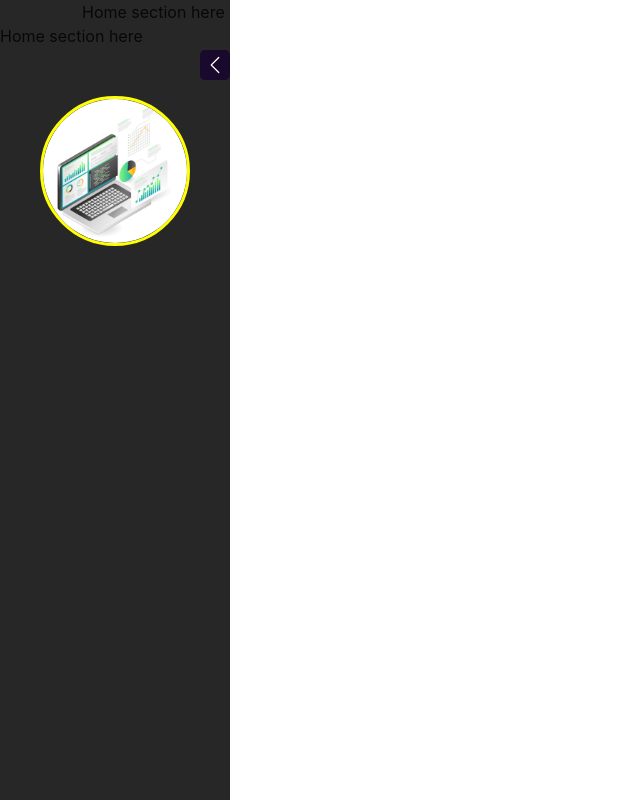
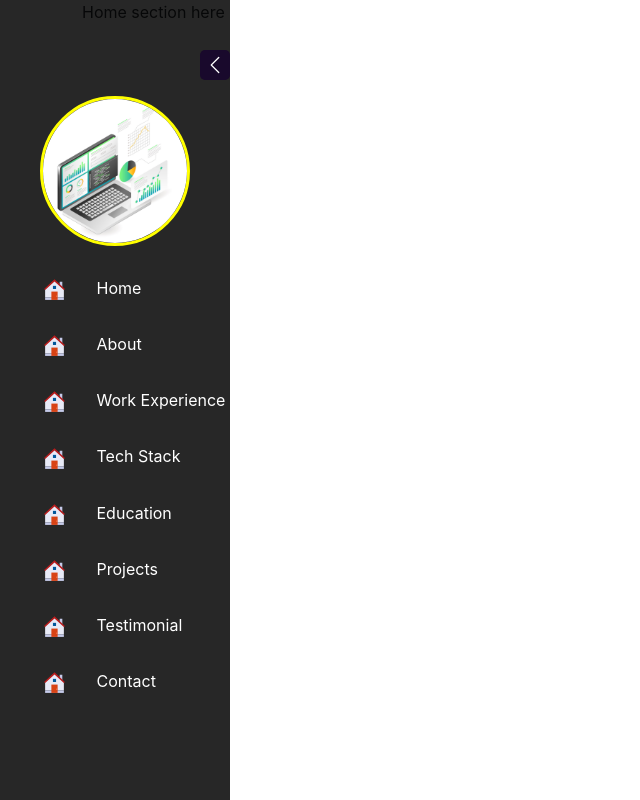
Before and after one commit to supanut-w/portfolio, a React (Create React App) app in the folder client/: page / in a window 1280 px wide. Shown: the whole page, without its empty margins (0-640 px from the left). Built offline with nearby package versions, Linux system fonts and the light colour scheme.

Commit message:
complete nav bar structure. pending on updating logo pictures

```diff
--- a/client/src/App.js
+++ b/client/src/App.js
@@ -6,7 +6,6 @@ const App = () => {
   return (
     <>
       <Sidebar />
-      <Home />
     </>
   )
 }
--- a/client/src/Components/Sidebar/Sidebar.css
+++ b/client/src/Components/Sidebar/Sidebar.css
@@ -1,6 +1,5 @@
 .sidebar-section {
-  display: flex;
-  /* background-color: #030303da; */
+  /* display: flex; */
 }
 
 .sidebar {
@@ -16,7 +15,7 @@
 
 .icon-for-sidebar-expand-and-collapse {
   display: flex;
-  align-items: right;
+  /* align-items: right; */
   justify-content: right;
   cursor: pointer;
 }
--- a/client/src/Components/Sidebar/SidebarList.css
+++ b/client/src/Components/Sidebar/SidebarList.css
@@ -9,3 +9,25 @@
   object-fit: cover;
   border: 3px solid yellow;
 }
+
+.navbar-items ul li {
+  color: white;
+  list-style-type: none;
+  cursor: pointer;
+  margin-top: 30px;
+}
+
+.navbar-items ul li svg {
+  margin-right: 25px;
+  margin-left: 10px;
+}
+
+.navbar-items-only-icons ul li {
+  list-style-type: none;
+  margin-top: 30px;
+  cursor: pointer;
+}
+
+.navbar-items-only-icons ul li svg {
+  margin-left: 10px;
+}
--- a/client/src/Components/Sidebar/SidebarList.js
+++ b/client/src/Components/Sidebar/SidebarList.js
@@ -1,6 +1,7 @@
 import React from "react";
 import "./SidebarList.css";
 import profilepic from "../../Image/laptop.jpg";
+import { FcHome } from "react-icons/fc";
 
 const SidebarList = ({ expandSidebar }) => {
   return (
@@ -11,10 +12,62 @@ const SidebarList = ({ expandSidebar }) => {
             <img src={profilepic} alt="profile picture" />
           </div>
 
-
+          <ul>
+            <li className="nav-item">
+              <FcHome size={25} /> Home
+            </li>
+            <li className="nav-item">
+              <FcHome size={25} /> About
+            </li>
+            <li className="nav-item">
+              <FcHome size={25} /> Work Experience
+            </li>
+            <li className="nav-item">
+              <FcHome size={25} /> Tech Stack
+            </li>
+            <li className="nav-item">
+              <FcHome size={25} /> Education
+            </li>
+            <li className="nav-item">
+              <FcHome size={25} /> Projects
+            </li>
+            <li className="nav-item">
+              <FcHome size={25} /> Testimonial
+            </li>
+            <li className="nav-item">
+              <FcHome size={25} /> Contact
+            </li>
+          </ul>
         </div>
       ) : (
-        <div></div>
+        <div className="navbar-items-only-icons">
+          <ul>
+            <li className="nav-item">
+              <FcHome size={25} />
+            </li>
+            <li className="nav-item">
+              <FcHome size={25} />
+            </li>
+            <li className="nav-item">
+              <FcHome size={25} />
+            </li>
+            <li className="nav-item">
+              <FcHome size={25} />
+            </li>
+            <li className="nav-item">
+              <FcHome size={25} />
+            </li>
+            <li className="nav-item">
+              <FcHome size={25} />
+            </li>
+            <li className="nav-item">
+              <FcHome size={25} />
+            </li>
+            <li className="nav-item">
+              <FcHome size={25} />
+            </li>
+          </ul>
+        </div>
       )}
     </React.Fragment>
   );
```
